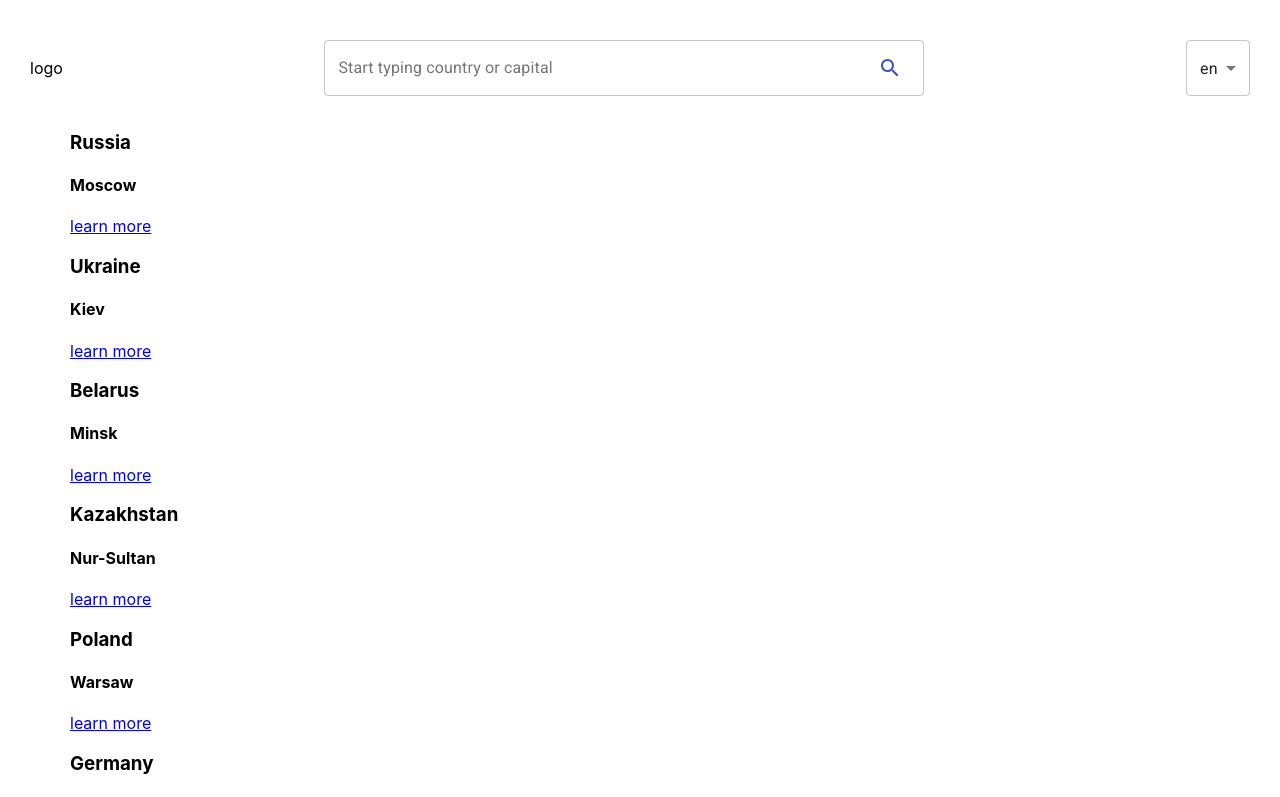
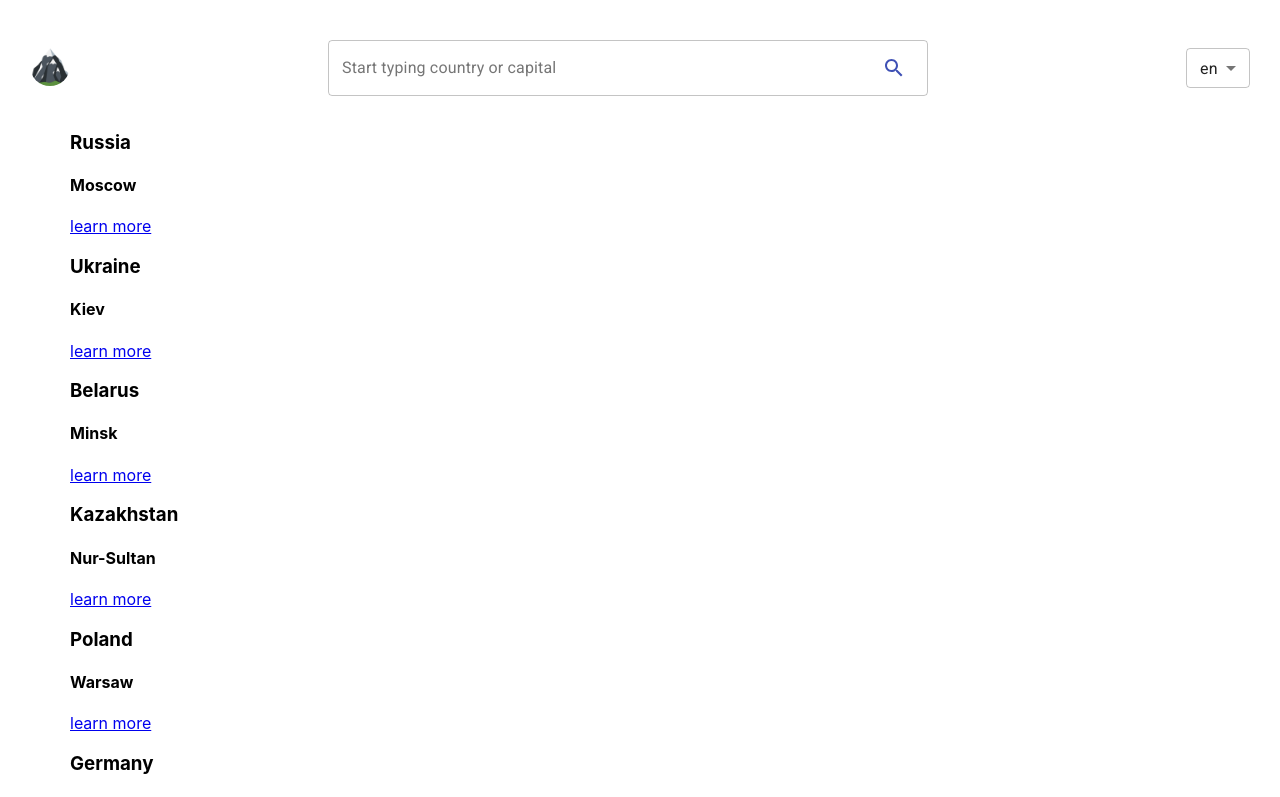
Before and after one commit to va-vl/travel-app, a React (Create React App) app: page / in a window 1280 px wide. Shown: the top 797 px of the page. Built offline with nearby package versions, Linux system fonts and the light colour scheme.

Commit message:
feat: add logo, finish style header

```diff
--- a/src/components/Header/Header.jsx
+++ b/src/components/Header/Header.jsx
@@ -2,18 +2,21 @@ import * as React from 'react';
 import { useLocation } from 'react-router-dom';
 import SearchBar from './SearchBar/SearchBar';
 import LanguageSelect from './LanguageSelect/LanguageSelect';
-import styleHeader from '../../styles/header';
+import Logo from './Logo/Logo';
+import styles from './styles/styles';
 
 const Header = () => {
   const { pathname } = useLocation();
-  const classes = styleHeader();
+  const classes = styles();
 
   return (
     <header className={classes.root}>
-      <p>logo</p>
-      {pathname === '/'
-        ? <SearchBar />
-        : null}
+      <Logo />
+      {
+        pathname === '/'
+          ? <SearchBar />
+          : null
+      }
       <LanguageSelect />
     </header>
   );
--- a/src/components/Header/LanguageSelect/LanguageSelect.jsx
+++ b/src/components/Header/LanguageSelect/LanguageSelect.jsx
@@ -17,7 +17,10 @@ const LanguageSelect = () => {
   ));
 
   return (
-    <FormControl variant="outlined">
+    <FormControl
+      variant="outlined"
+      size="small"
+    >
       <Select
         native
         variant="outlined"
--- /dev/null
+++ b/src/components/Header/Logo/Logo.jsx
@@ -0,0 +1,16 @@
+import React from 'react';
+import { Link } from 'react-router-dom';
+import logo from '../../../assets/logo-travel-app.png';
+
+const Logo = () => (
+  <Link to="/">
+    <img
+      src={logo}
+      alt="logo"
+      width="40"
+      className="logo"
+    />
+  </Link>
+);
+
+export default Logo;
--- a/src/components/Header/SearchBar/SearchBar.jsx
+++ b/src/components/Header/SearchBar/SearchBar.jsx
@@ -3,7 +3,12 @@ import TextField from '@material-ui/core/TextField';
 import InputAdornment from '@material-ui/core/InputAdornment';
 import SearchIcon from '@material-ui/icons/Search';
 
-const SearchBar = () => (
+const SearchBar = () => {
+  const startSearch = () => {
+    // console.log('it works!');
+  };
+
+  return (
     <TextField
       className="search"
       label="Start typing country or capital"
@@ -12,11 +17,16 @@ const SearchBar = () => (
       InputProps={{
         endAdornment: (
           <InputAdornment>
-          <SearchIcon color="primary" />
+            <SearchIcon
+              color="primary"
+              onClick={startSearch}
+              className="searchIcon"
+            />
           </InputAdornment>
         ),
       }}
     />
   );
+};
 
 export default SearchBar;
--- /dev/null
+++ b/src/components/Header/styles/styles.js
@@ -0,0 +1,29 @@
+import { makeStyles } from '@material-ui/core';
+
+const styles = makeStyles({
+  root: {
+    display: 'flex',
+    justifyContent: 'space-between',
+    alignItems: 'center',
+
+    '& .search': {
+      width: '100%',
+      maxWidth: '600px',
+
+      '& .searchIcon': {
+        cursor: 'pointer',
+        transition: '.2s',
+
+        '&:hover': {
+          transform: 'scale(1.3)',
+        },
+      },
+    },
+
+    '& .logo': {
+      borderRadius: '50%',
+    },
+  },
+});
+
+export default styles;
--- a/src/styles/header.js
+++ /dev/null
@@ -1,17 +0,0 @@
-import { makeStyles } from '@material-ui/core';
-
-const styleHeader = makeStyles({
-  root: {
-    display: 'flex',
-    justifyContent: 'space-between',
-    alignItems: 'center',
-
-    '& .search': {
-      width: '100%',
-      maxWidth: '600px',
-    },
-  },
-
-});
-
-export default styleHeader;
```
Also changed, not shown: src/assets/logo-travel-app.png (added). Lines whose indentation alone changed are shown as unchanged.
